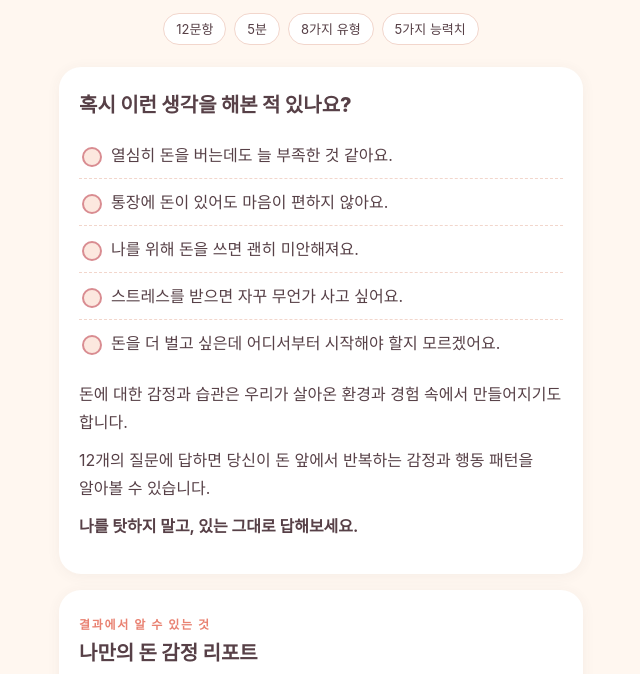
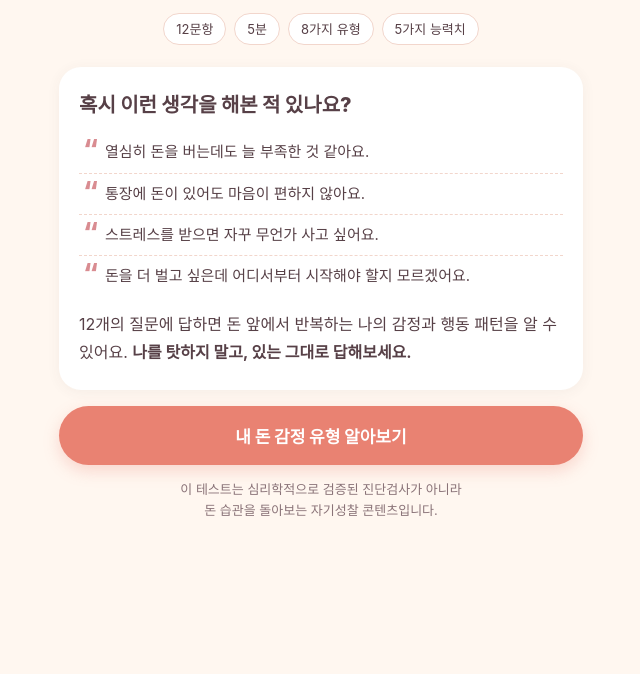
Before and after one commit to saehaehope-ai/money-dna-test, a plain HTML site: page index.html in a window 1280 px wide. Shown: the part 278-952 px from the top of the page, without its empty margins (319-959 px from the left). After the commit the page ends 855 px from the top, so only its background shows below. Drawn offline with Linux system fonts and the light colour scheme; a web font is replaced by a local one.

Commit message:
첫 화면 간단하게: 체크 목록 4개, 버튼 바로 보이게

```diff
--- a/index.html
+++ b/index.html
@@ -41,9 +41,9 @@ button{font-family:inherit;cursor:pointer}
 .friend{background:var(--white);border:1.5px solid var(--rose);border-radius:16px;padding:14px 16px;text-align:center;margin:18px 0 0;font-size:15px}
 .friend b{color:var(--coral)}
 .checks{list-style:none;margin:4px 0 14px}
-.checks li{position:relative;padding:9px 0 9px 32px;border-bottom:1px dashed var(--line)}
+.checks li{position:relative;padding:7px 0 7px 26px;border-bottom:1px dashed var(--line);font-size:15px}
 .checks li:last-child{border-bottom:0}
-.checks li:before{content:"";position:absolute;left:3px;top:15px;width:16px;height:16px;border-radius:50%;background:var(--peach);border:2px solid var(--rose)}
+.checks li:before{content:"“";position:absolute;left:4px;top:4px;font-size:26px;font-weight:800;color:var(--rose);line-height:1}
 .preview{display:grid;grid-template-columns:1fr 1fr;gap:8px;margin-top:6px}
 .preview div{background:var(--cream);border-radius:14px;padding:12px;font-size:14px;line-height:1.5}
 .preview b{display:block;color:var(--coral);font-size:13px;margin-bottom:2px}
@@ -172,7 +172,6 @@ button{font-family:inherit;cursor:pointer}
 var INTRO_CHECKS = [
   '열심히 돈을 버는데도 늘 부족한 것 같아요.',
   '통장에 돈이 있어도 마음이 편하지 않아요.',
-  '나를 위해 돈을 쓰면 괜히 미안해져요.',
   '스트레스를 받으면 자꾸 무언가 사고 싶어요.',
   '돈을 더 벌고 싶은데 어디서부터 시작해야 할지 모르겠어요.'
 ];
@@ -425,12 +424,7 @@ function renderStart(){
     '<section class="card">' +
       '<h2>혹시 이런 생각을 해본 적 있나요?</h2>' +
       '<ul class="checks">' + INTRO_CHECKS.map(function(c){ return '<li>' + esc(c) + '</li>'; }).join('') + '</ul>' +
-      '<p class="p">돈에 대한 감정과 습관은 우리가 살아온 환경과 경험 속에서 만들어지기도 합니다.</p>' +
-      '<p class="p">12개의 질문에 답하면 당신이 돈 앞에서 반복하는 감정과 행동 패턴을 알아볼 수 있습니다.</p>' +
-      '<p class="p"><b>나를 탓하지 말고, 있는 그대로 답해보세요.</b></p>' +
-    '</section>' +
-    '<section class="card"><div class="kicker">결과에서 알 수 있는 것</div><h2>나만의 돈 감정 리포트</h2>' +
-      '<div class="preview"><div><b>01</b>8가지 중 나의 돈 감정 유형</div><div><b>02</b>5가지 돈 감정 능력치 그래프</div><div><b>03</b>돈과의 관계, 지금 나의 단계</div><div><b>04</b>나에게 맞는 이번 주 실천 3가지</div></div>' +
+      '<p class="p" style="margin:0">12개의 질문에 답하면 돈 앞에서 반복하는 나의 감정과 행동 패턴을 알 수 있어요. <b>나를 탓하지 말고, 있는 그대로 답해보세요.</b></p>' +
     '</section>' +
     '<button class="btn" id="startBtn">내 돈 감정 유형 알아보기</button>' +
     '<p class="note">이 테스트는 심리학적으로 검증된 진단검사가 아니라<br>돈 습관을 돌아보는 자기성찰 콘텐츠입니다.</p>';
```
